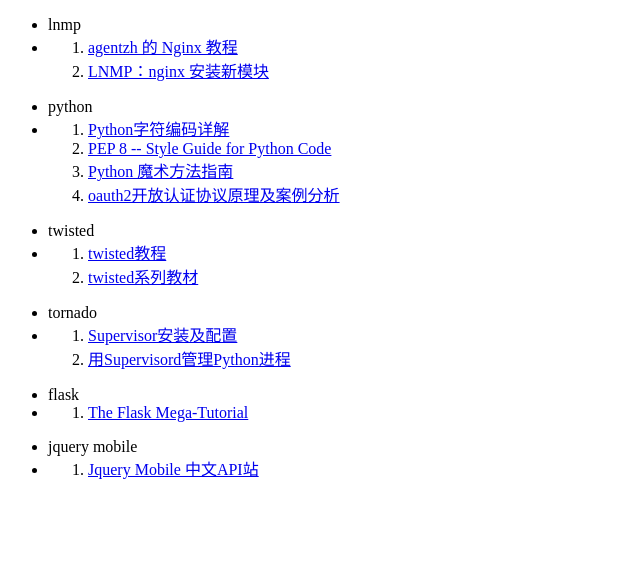
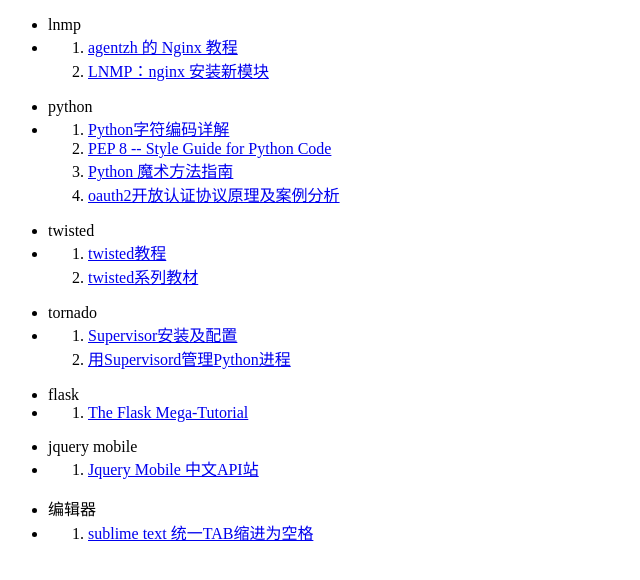
Before and after one commit to olsososo/olsososo.github.com, a plain HTML site: page index.html in a window 1280 px wide. Shown: the whole page, without its empty margins (0-640 px from the left). Drawn offline with Linux system fonts and the light colour scheme.

Commit message:
Update index.html

```diff
--- a/index.html
+++ b/index.html
@@ -64,5 +64,14 @@
 </ol>
 </li>
 </ul>
+
+<ul>
+<li>编辑器</li>
+<li>
+<ol>
+<li><a href="http://www.jichiduo.com/index.php/2013/05/21/sublime_text_tab_to_space/" target="_blank">sublime text 统一TAB缩进为空格</a></li>
+</ol>
+</li>
+</ul>
 </body>
 </html>
```
